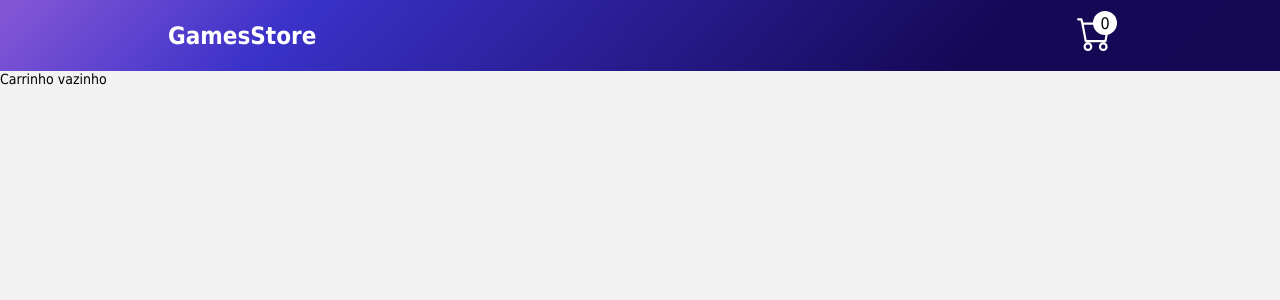
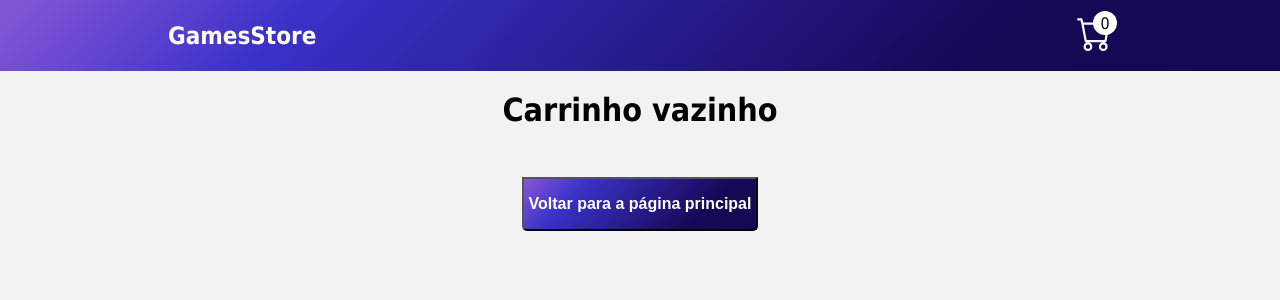
Before and after one commit to Victor800augusto/desafio-react, a React (Create React App) app: page /Checkout in a window 1280 px wide. Both pictures are taken after a click on the button "Remover todos os itens". Shown: the top 300 px of the page. Built offline with nearby package versions, Linux system fonts and the light colour scheme.

Commit message:
style:Add tooltip to remove item

```diff
--- a/package.json
+++ b/package.json
@@ -12,6 +12,7 @@
     "react-router-dom": "^5.3.0",
     "react-scripts": "4.0.3",
     "react-select": "^5.0.0",
+    "react-tooltip": "^4.2.21",
     "styled-components": "^5.3.1",
     "web-vitals": "^1.1.2"
   },
--- a/src/components/CartItem.js
+++ b/src/components/CartItem.js
@@ -1,4 +1,5 @@
 import React from "react";
+import ReactTooltip from "react-tooltip";
 import { useGlobalContext } from "../context";
 import {
   StyledCartItem,
@@ -38,9 +39,21 @@ const CartItem = ({ id, image, name, price, score, amount }) => {
         <ButtonAmount onClick={() => increase(id)}>
           <Arrow src="assets/arrow-down-icon.svg" alt="" />
         </ButtonAmount>
-        <ButtonRemove onClick={() => remove(id)}>
+        <ButtonRemove onClick={() => remove(id)} data-tip data-for="removeTip">
           <BsXLg color="red" size={20} />
         </ButtonRemove>
+        <ReactTooltip
+          id="removeTip"
+          place="top"
+          effect="float"
+          backgroundColor="white"
+          textColor="black"
+          border="true"
+          borderColor="black"
+        >
+          {" "}
+          Remover item
+        </ReactTooltip>
       </AmountContainer>
       <TotalAmountInfo>R$ {total}</TotalAmountInfo>
     </StyledCartItem>
--- a/src/components/styles/Global.js
+++ b/src/components/styles/Global.js
@@ -33,6 +33,10 @@ const GlobalStyles = createGlobalStyle`
         font-weight:400;
     }
 
+    a {
+    text-decoration: none;
+  }
+
     /* Chrome, Safari, Edge, Opera */
     input::-webkit-outer-spin-button,
     input::-webkit-inner-spin-button {
--- a/src/pages/Checkout.js
+++ b/src/pages/Checkout.js
@@ -1,11 +1,14 @@
 import React from "react";
 import { useGlobalContext } from "../context";
+import { Link } from "react-router-dom";
 import CartItem from "../components/CartItem";
 import {
   CartItemsContainer,
   CheckoutTotal,
   CheckoutTotalContainer,
   ButtonRemoveAll,
+  CartItemEmpty,
+  Button,
 } from "./styles/Checkout.style";
 import { BsXLg } from "react-icons/bs";
 
@@ -32,9 +35,12 @@ const Checkout = () => {
 
   if (cart.length === 0) {
     return (
-      <section>
-        <h4>Carrinho vazinho</h4>
-      </section>
+      <CartItemEmpty>
+        <h1>Carrinho vazinho</h1>
+        <Link to="/">
+          <Button>Voltar para a página principal</Button>
+        </Link>
+      </CartItemEmpty>
     );
   }
 
--- a/src/pages/styles/Checkout.style.js
+++ b/src/pages/styles/Checkout.style.js
@@ -1,4 +1,39 @@
 import styled from "styled-components";
+
+export const CartItemEmpty = styled.section`
+  display: flex;
+  flex-direction: column;
+  align-items: center;
+  max-width: 65rem;
+  margin: 0 auto;
+  padding: 1.25rem;
+  text-align: center;
+`;
+
+export const Button = styled.button`
+  display: flex;
+  padding: 1rem 0.3rem;
+  align-items: center;
+  max-width: 17.5rem;
+  margin-top: 3rem;
+
+  background: linear-gradient(
+    133.94deg,
+    #8256d5 1.41%,
+    #3a31c8 23.29%,
+    #150855 76.15%,
+    #140853 101.52%
+  );
+  border-bottom-left-radius: 5px;
+  border-bottom-right-radius: 5px;
+  color: white;
+  font-size: 1rem;
+  font-weight: bold;
+
+  &:hover {
+    cursor: pointer;
+  }
+`;
 
 export const CartItemsContainer = styled.section`
   max-width: 65rem;
```
Also changed, not shown: 1 other file (tests, documents, lock files or other folders).
